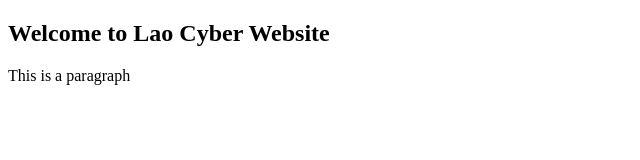
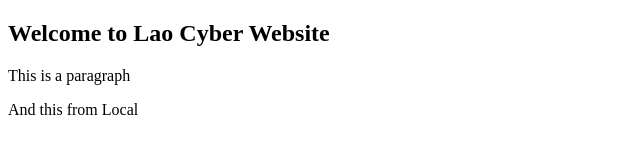
Before and after one commit to xaykham/laocyber, a plain HTML site: page index.html in a window 1280 px wide. Shown: the whole page, without its empty margins (0-640 px from the left). Drawn offline with Linux system fonts and the light colour scheme.

Commit message:
Edit from local

```diff
--- a/index.html
+++ b/index.html
@@ -11,6 +11,8 @@
 <body>
     <h2>Welcome to Lao Cyber Website</h2>
     <p>This is a paragraph</p>
+
+    <p>And this from Local</p>
 </body>
 
 </html>
```
